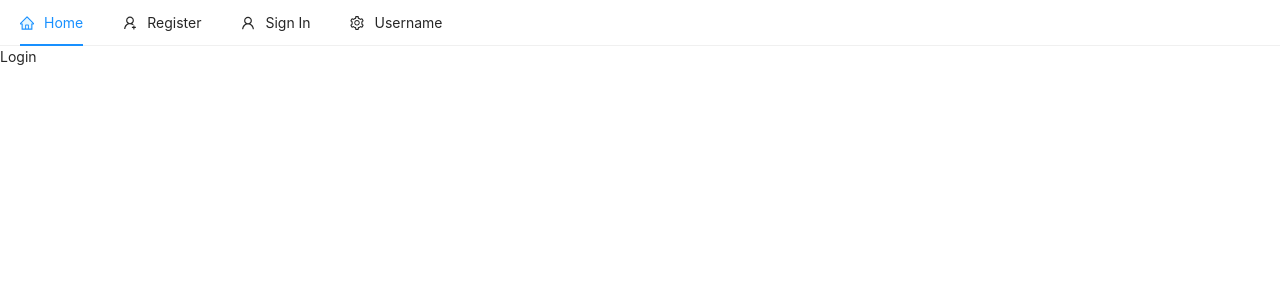
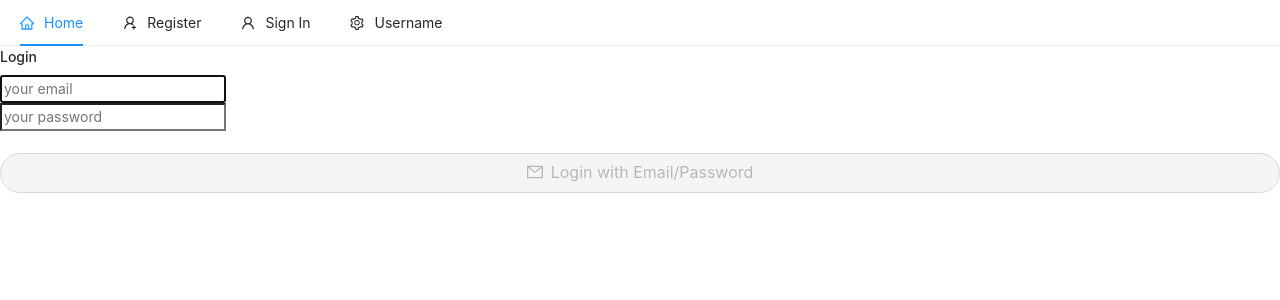
Before and after one commit to jdinthetrees/reactStore, a React (Create React App) app in the folder client/: page /login in a window 1280 px wide. Shown: the top 300 px of the page. Built offline with nearby package versions, Linux system fonts and the light colour scheme; no server answers.

Commit message:
worked on login page

```diff
--- a/client/src/pages/auth/Login.js
+++ b/client/src/pages/auth/Login.js
@@ -1,12 +1,74 @@
-import React from 'react';
+import React, {useState} from 'react';
+import {auth} from '../../firebase';
+import {toast} from 'react-toastify';
+import {Button} from 'antd';
+import { MailOutlined } from '@ant-design/icons';
+
 
 const Login = () => {
+
+    const [email, setEmail] = useState('');
+    const [password, setPassword] = useState('');
+
+    const handleSubmit = async (e) => {
+        e.preventDefault();
+        console.table(email, password);
+
+};
+
+    const loginForm = () => (
+    <form onSubmit = {handleSubmit}>
+    <div className="form-group">
+    <input
+        type="email"
+        className="form-control"
+        value={email}
+        onChange={(e) => setEmail(e.target.value)}
+        placeholder="your email"
+        autoFocus
+    />
+    </div>
+
+    <div className="form-group">
+    <input
+        type="password"
+        className="form-control"
+        value={password}
+        onChange={(e) => setPassword(e.target.value)}
+        placeholder="your password"
+    />
+    </div>
+    <br />
+    <Button
+        onClick={handleSubmit}
+        type="primary"
+        className="mb-3"
+        block
+        shape="round"
+        icon={<MailOutlined/>}
+        size="large"
+        disabled={!email || password.length < 6}
+    >Login with Email/Password</Button>
+    </form>
+    );
+
     return (
-        <div>
-            <p>Login</p>
+        <div className="container p-5">
+
+            <div className="row">
+
+                <div className="col-md-6 offset-md-3">
+                    <h4>Login</h4>
+
+                    {loginForm()}
+                </div>
+
+            </div>
+
         </div>
-    )
-};
+    );
+
+    };
 
 
 export default Login;
--- a/client/src/pages/auth/Register.js
+++ b/client/src/pages/auth/Register.js
@@ -32,9 +32,10 @@ const Register = () => {
         className="form-control"
         value={email}
         onChange={(e) => setEmail(e.target.value)}
+        placeholder="your email"
         autoFocus
     />
-
+    <br />
     <button type="submit" className="btn btn-raised">
         Register
     </button>
```
Also changed, not shown: 1 other file (tests, documents, lock files or other folders).
